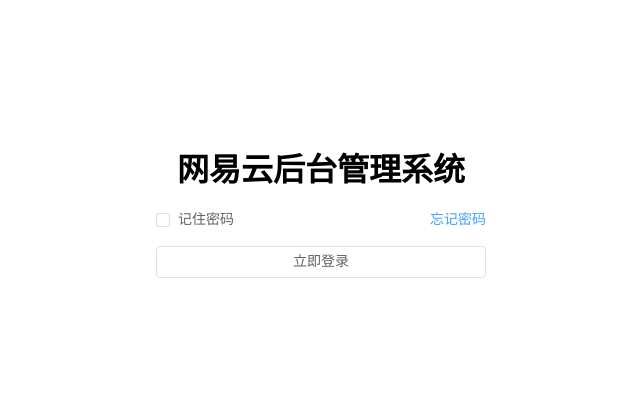
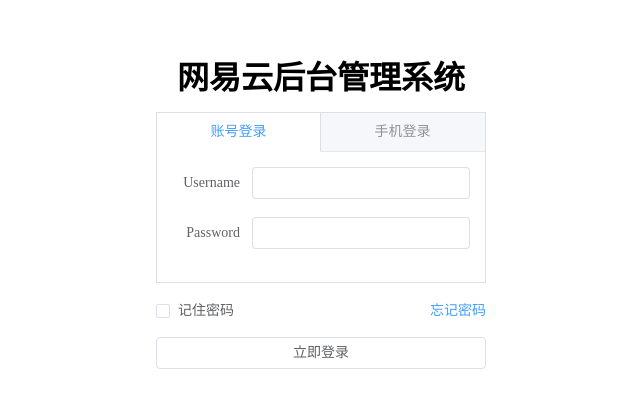
Before and after one commit to youthOfMe/vue3-ts-cms, a Vue app: page /login in a window 1280 px wide. Shown: the part 121-528 px from the top of the page, without its empty margins (319-959 px from the left). Built offline with nearby package versions, Linux system fonts and the light colour scheme.

Commit message:
feat: 搭建整个登录界面

```diff
--- a/components.d.ts
+++ b/components.d.ts
@@ -9,7 +9,12 @@
   export interface GlobalComponents {
     ElButton: typeof import('element-plus/es')['ElButton']
     ElCheckbox: typeof import('element-plus/es')['ElCheckbox']
+    ElForm: typeof import('element-plus/es')['ElForm']
+    ElFormItem: typeof import('element-plus/es')['ElFormItem']
+    ElInput: typeof import('element-plus/es')['ElInput']
     ElLink: typeof import('element-plus/es')['ElLink']
+    ElTabPane: typeof import('element-plus/es')['ElTabPane']
+    ElTabs: typeof import('element-plus/es')['ElTabs']
     RouterLink: typeof import('vue-router')['RouterLink']
     RouterView: typeof import('vue-router')['RouterView']
   }
--- a/src/views/login/c-cpns/LoginPanel.vue
+++ b/src/views/login/c-cpns/LoginPanel.vue
@@ -1,7 +1,28 @@
 <template>
   <div class="login-panel">
     <h1 class="title">网易云后台管理系统</h1>
-    <div class="tabs"></div>
+    <div class="tabs">
+      <el-tabs type="border-card" stretch v-model="activeName">
+        <!-- 1. 账号登录的Pane -->
+        <el-tab-pane name="account">
+          <template #label>
+            <div class="label">
+              <span>账号登录</span>
+            </div>
+          </template>
+          <pane-account></pane-account>
+        </el-tab-pane>
+        <!-- 2. 手机登录的Pane -->
+        <el-tab-pane name="phone">
+          <template #label>
+            <div class="label">
+              <span>手机登录</span>
+            </div>
+          </template>
+          <pane-phone></pane-phone>
+        </el-tab-pane>
+      </el-tabs>
+    </div>
     <div class="controls">
       <el-checkbox v-model="isRemPwd" label="记住密码" type="large"></el-checkbox>
       <el-link type="primary">忘记密码</el-link>
@@ -12,8 +33,14 @@
 
 <script setup lang="ts">
 import { ref } from 'vue'
+// 引入不同登录方式组件
+import PaneAccount from './PaneAccount.vue'
+import PanePhone from './PanePhone.vue'
 
+// 配置是否记住密码
 const isRemPwd = ref(false)
+// 配置切换登录方式状态
+const activeName = ref('account')
 </script>
 
 <style scoped lang="less">
--- a/src/views/login/c-cpns/PaneAccount.vue
+++ b/src/views/login/c-cpns/PaneAccount.vue
@@ -1,5 +1,12 @@
 <template>
-  <div></div>
+  <el-form label-width="80px">
+    <el-form-item label="Username">
+      <el-input />
+    </el-form-item>
+    <el-form-item label="Password">
+      <el-input />
+    </el-form-item>
+  </el-form>
 </template>
 
 <script setup lang="ts"></script>
--- a/src/views/login/c-cpns/PanePhone.vue
+++ b/src/views/login/c-cpns/PanePhone.vue
@@ -1,5 +1,12 @@
 <template>
-  <div></div>
+  <el-form label-width="80px">
+    <el-form-item label="Activity zone">
+      <el-input />
+    </el-form-item>
+    <el-form-item label="Activity form">
+      <el-input />
+    </el-form-item>
+  </el-form>
 </template>
 
 <script setup lang="ts"></script>
```
